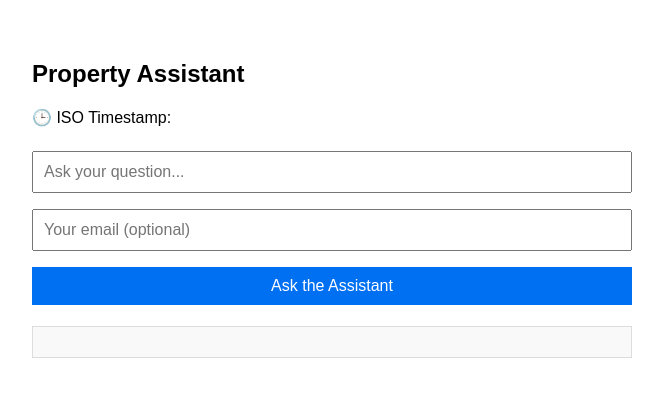
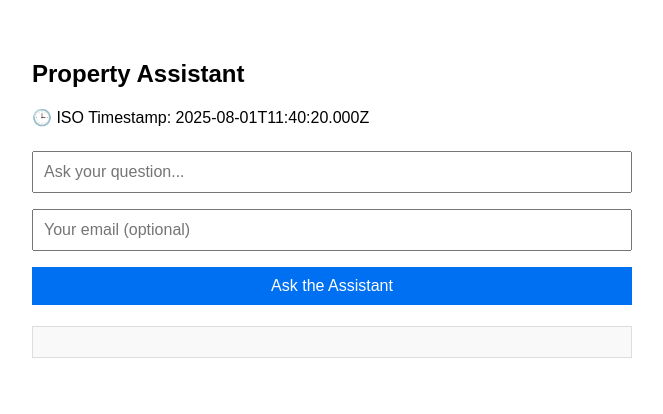
Before and after one commit to michaelwilliams-dev/property-formula-assistant-backend, a website: page public/assistant.html in a window 1280 px wide. Shown: the whole page, without its empty margins (308-971 px from the left). Drawn offline with Linux system fonts and the light colour scheme.

Commit message:
Update assistant.html

```diff
--- a/public/assistant.html
+++ b/public/assistant.html
@@ -17,6 +17,6 @@
 
   <pre id="response"></pre>
 
-  <script src="assistant_script.js"></script>
+  <script src="assistant-script.js"></script>
 </body>
 </html>
```
